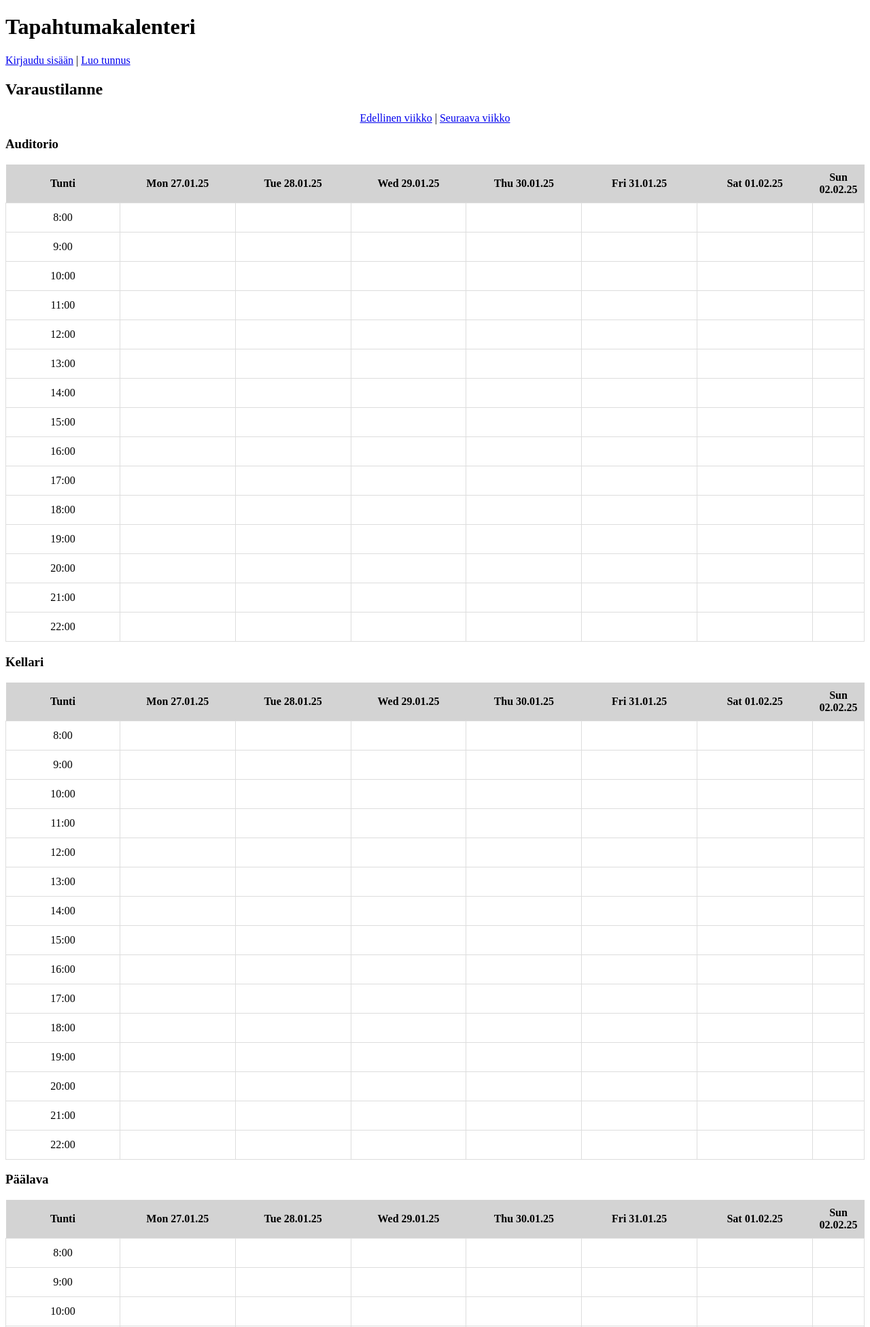
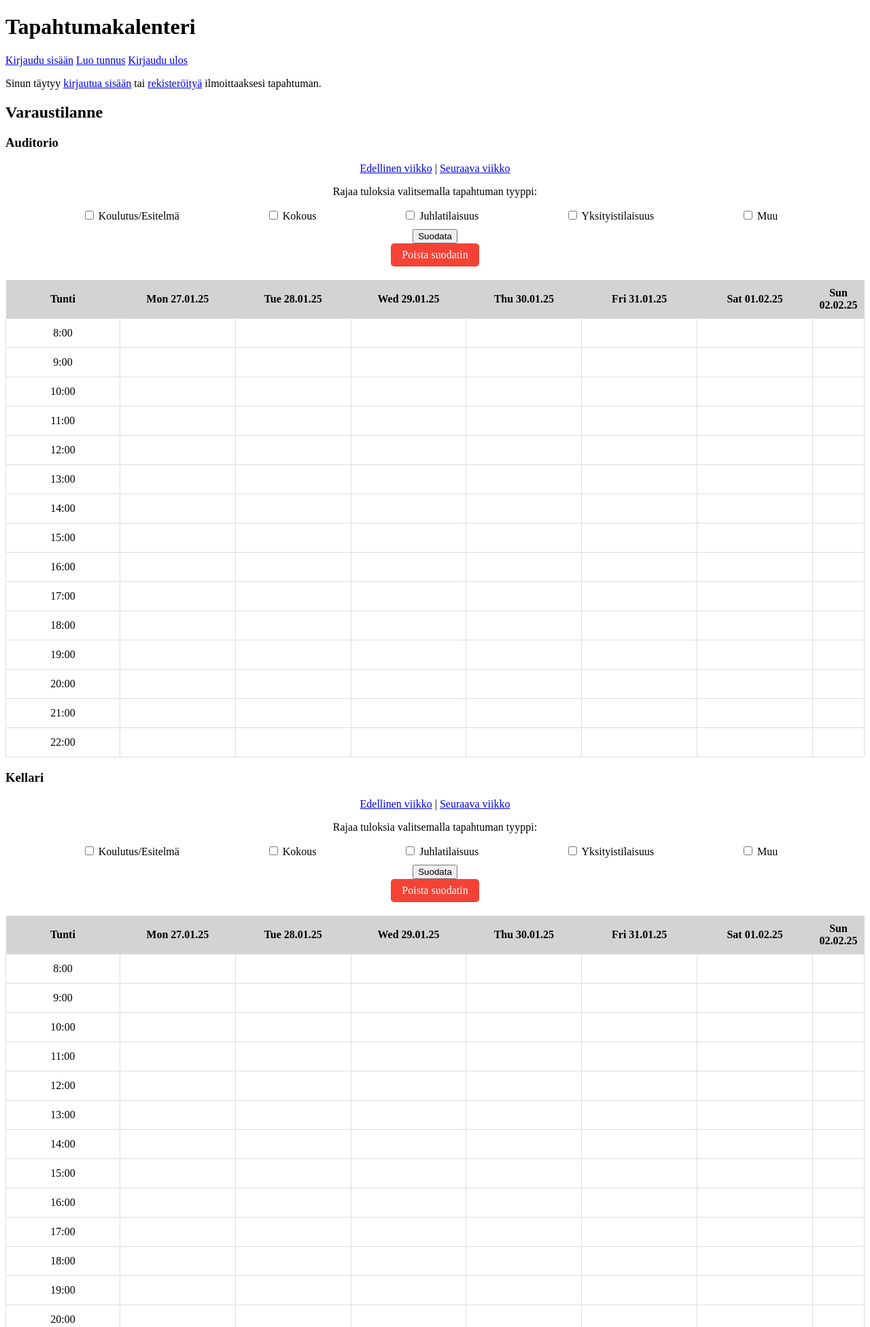
Before and after one commit to Aleksi1233/tapahtumakalenteri, a Flask app: page / in a window 1280 px wide. Shown: the top 1952 px of the page at 68% size. Run offline with Flask 3, Linux system fonts and the light colour scheme; data comes from the database, SQL or seed files in the repository; both versions use the stored data as it was after the commit.

Commit message:
Updating the main page calendars to have filters to narrow down amount of events by user preference

```diff
--- a/app.py
+++ b/app.py
@@ -79,7 +79,33 @@ def index():
     # Get events for the week
     events_by_space = get_events(start_date, end_date)
 
-    return render_template("index.html", events_by_space=events_by_space, week_offset=week_offset, week_dates=week_dates)
+    # Get selected event types from the filter
+    selected_filters = request.args.getlist("filter")
+
+    # Filter events based on selected event types
+    if selected_filters:
+        filtered_events_by_space = {}
+        for space_name, space_events in events_by_space.items():
+            filtered_events_by_space[space_name] = [
+                event for event in space_events if event["type"] in selected_filters
+            ]
+        events_by_space = filtered_events_by_space
+    else:
+        filtered_events_by_space = events_by_space  # No filters, show all events
+
+    return render_template(
+        "index.html",
+        events_by_space=events_by_space,
+        selected_filters=selected_filters,
+        week_offset=week_offset,
+        week_dates=week_dates
+    )
+
+
+@app.route("/clear_filter")
+def clear_filter():
+    week_offset = int(request.args.get("week", 0))
+    return redirect(url_for('index', week=week_offset))  # Redirect back to the same week with no filter applied
 
 
 @app.route("/new_event", methods=["GET", "POST"])
--- a/templates/index.html
+++ b/templates/index.html
@@ -1,3 +1,8 @@
+
+
+
+
+
 <!DOCTYPE html>
 <html lang="fi">
 <head>
@@ -22,7 +27,7 @@
             border: 1px solid #ddd;
             text-align: center;
             vertical-align: middle;
-            position: relative;
+            position: relative;  /* Positioning for event blocks */
         }
 
         .event {
@@ -31,9 +36,9 @@
             color: white;
             font-size: 12px;
             font-weight: bold;
-            position: absolute;
+            position: absolute;  /* Positioning within the table cell */
             width: 100%;
-            top: 50%;
+            top: 50%;  /* Vertical centering */
             transform: translateY(-50%);
         }
 
@@ -62,6 +67,49 @@
             text-align: center;
             margin-bottom: 10px;
         }
+
+        .filter-container {
+            margin-bottom: 20px;
+            text-align: center;
+        }
+
+        .filter input {
+            margin-right: 10px;
+        }
+
+        .filter label {
+            font-size: 16px;
+        }
+        .filter-container {
+    margin-bottom: 20px;
+
+        }
+
+        .filter-options {
+            display: flex;
+            justify-content: space-evenly;
+            flex-wrap: wrap;
+            margin-bottom: 10px;
+        }
+
+        .filter-options label {
+            margin-right: 15px;
+            display: inline-block;
+            font-size: 1rem;
+        }
+
+        .filter-container a {
+            display: inline-block;
+            padding: 8px 16px;
+            background-color: #f44336;
+            color: white;
+            text-decoration: none;
+            border-radius: 5px;
+        }
+
+        .filter-container a:hover {
+            background-color: #d32f2f;
+        }
     </style>
 </head>
 <body>
@@ -69,32 +117,69 @@
     <h1>Tapahtumakalenteri</h1>
 
     <p>
+        <a href="/login">Kirjaudu sisään</a>
+        <a href="/register">Luo tunnus</a>
+        <a href="/logout">Kirjaudu ulos</a>
+    </p>
+
     {% if session.username %}
-            Tervetuloa, {{ session.username }}!
-            <a href="/logout">Kirjaudu ulos</a> |
-            <a href="/my_events">Omat tapahtumat</a>  <!-- Link to My Events page -->
+        <a href="/new_event">Ilmoita tapahtuma</a> |
+        <a href="/my_events">Omat tapahtumat</a>
     {% else %}
-            <a href="/login">Kirjaudu sisään</a> |
-            <a href="/register">Luo tunnus</a>
+        <p>Sinun täytyy <a href="/login">kirjautua sisään</a> tai <a href="/register">rekisteröityä</a> ilmoittaaksesi tapahtuman.</p>
     {% endif %}
-    </p>
 
     <h2>Varaustilanne</h2>
 
+    <!-- Loop through all event spaces -->
+    {% for space, events in events_by_space.items() %}
+        <div class="calendar-container">
+            <h3>{{ space }}</h3>
 
+
+
+            <!-- Week Navigation links between the calendar -->
             <div class="week-navigation">
-        <a href="/?week={{ week_offset - 1 }}">Edellinen viikko</a> |
-        <a href="/?week={{ week_offset + 1 }}">Seuraava viikko</a>
+                <a href="/?week={{ week_offset - 1 }}{% for f in selected_filters %}&filter={{ f }}{% endfor %}">Edellinen viikko</a> |
+                <a href="/?week={{ week_offset + 1 }}{% for f in selected_filters %}&filter={{ f }}{% endfor %}">Seuraava viikko</a>
             </div>
-
-    {% for space, events in events_by_space.items() %}
-        <h3>{{ space }}</h3>
+    <div class="filter-container">
+        <p>Rajaa tuloksia valitsemalla tapahtuman tyyppi:</p>
+        <form method="GET" action="{{ url_for('index') }}">
+            <div class="filter-options">
+                <label>
+                    <input type="checkbox" name="filter" value="koulutus" {% if 'koulutus' in selected_filters %}checked{% endif %}>
+                    Koulutus/Esitelmä
+                </label>
+                <label>
+                    <input type="checkbox" name="filter" value="kokous" {% if 'kokous' in selected_filters %}checked{% endif %}>
+                    Kokous
+                </label>
+                <label>
+                    <input type="checkbox" name="filter" value="juhla" {% if 'juhla' in selected_filters %}checked{% endif %}>
+                    Juhlatilaisuus
+                </label>
+                <label>
+                    <input type="checkbox" name="filter" value="yksityistilaisuus" {% if 'yksityistilaisuus' in selected_filters %}checked{% endif %}>
+                    Yksityistilaisuus
+                </label>
+                <label>
+                    <input type="checkbox" name="filter" value="muu" {% if 'muu' in selected_filters %}checked{% endif %}>
+                    Muu
+                </label>
+            </div>
+            <button type="submit">Suodata</button>
+        </form>
+    <!-- Button to clear the filter -->
+    <a href="{{ url_for('clear_filter', week=week_offset) }}">Poista suodatin</a>
+</div>
+            <!-- The actual calendar table -->
             <table>
                 <thead>
                     <tr>
                         <th>Tunti</th>
                         {% for day in week_dates %}
-                        <th>{{ day }}</th>
+                            <th>{{ day }}</th>  <!-- Displays "Ti 04.02.25" -->
                         {% endfor %}
                     </tr>
                 </thead>
@@ -106,12 +191,14 @@
                                 <td>
                                     {% for event in events %}
                                         {% if event.weekday_index == day_index and event.start <= hour < event.end %}
+                                            {% if event.type in selected_filters or not selected_filters %}
                                                 <div class="event {{ event.type }}"
                                                      style="height: {{ (event.end - event.start) * 5 }}px;
                                                             top: {{ (hour - event.start) * 5 }}px;">
                                                     {{ event.title }}<br>
                                                     {{ event.start }}:00 - {{ event.end }}:00
                                                 </div>
+                                            {% endif %}
                                         {% endif %}
                                     {% endfor %}
                                 </td>
@@ -120,6 +207,7 @@
                     {% endfor %}
                 </tbody>
             </table>
+        </div>
     {% endfor %}
 
 </body>
```
Also changed, not shown: database.db. Lines whose indentation alone changed are shown as unchanged.
